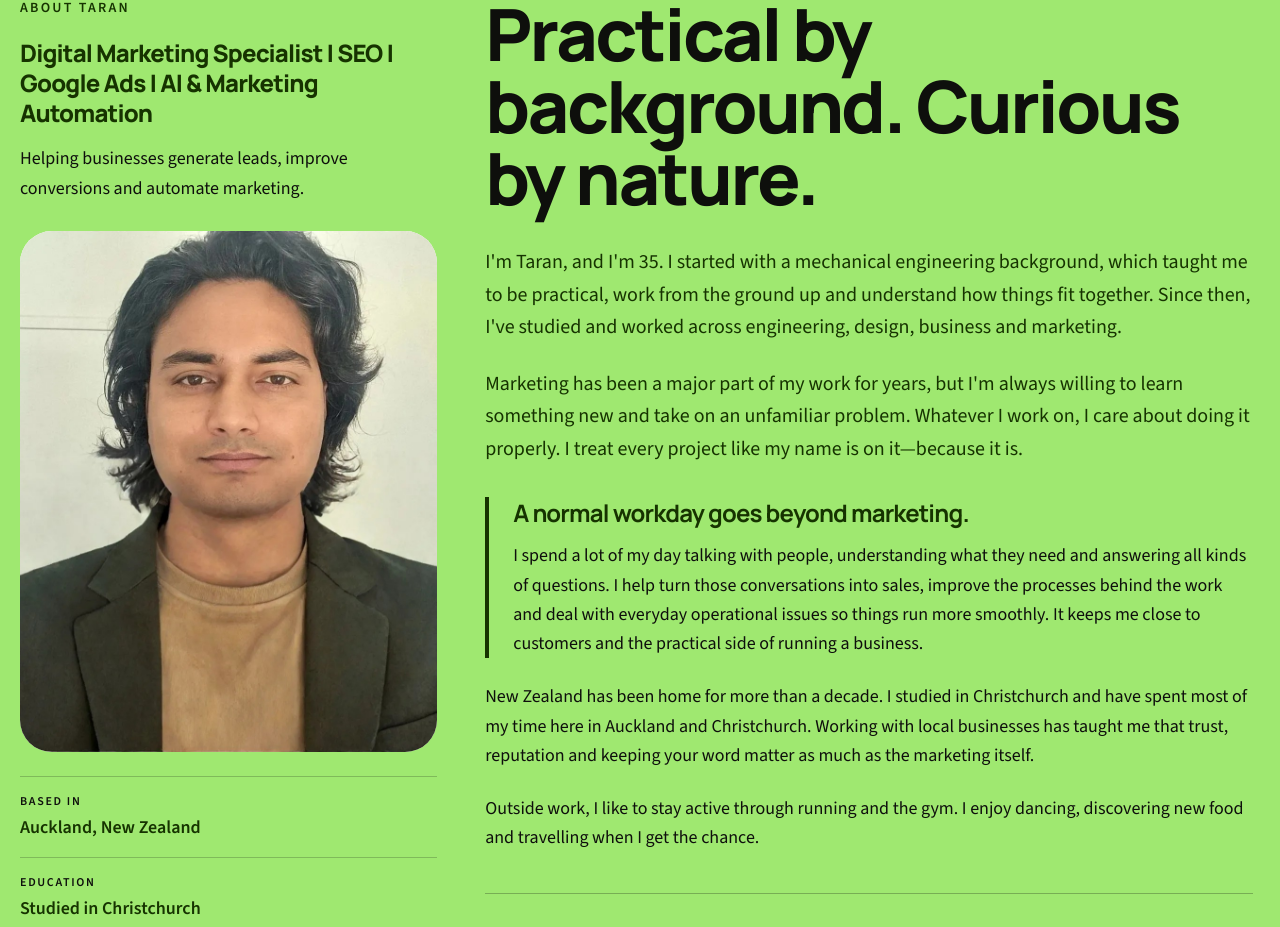
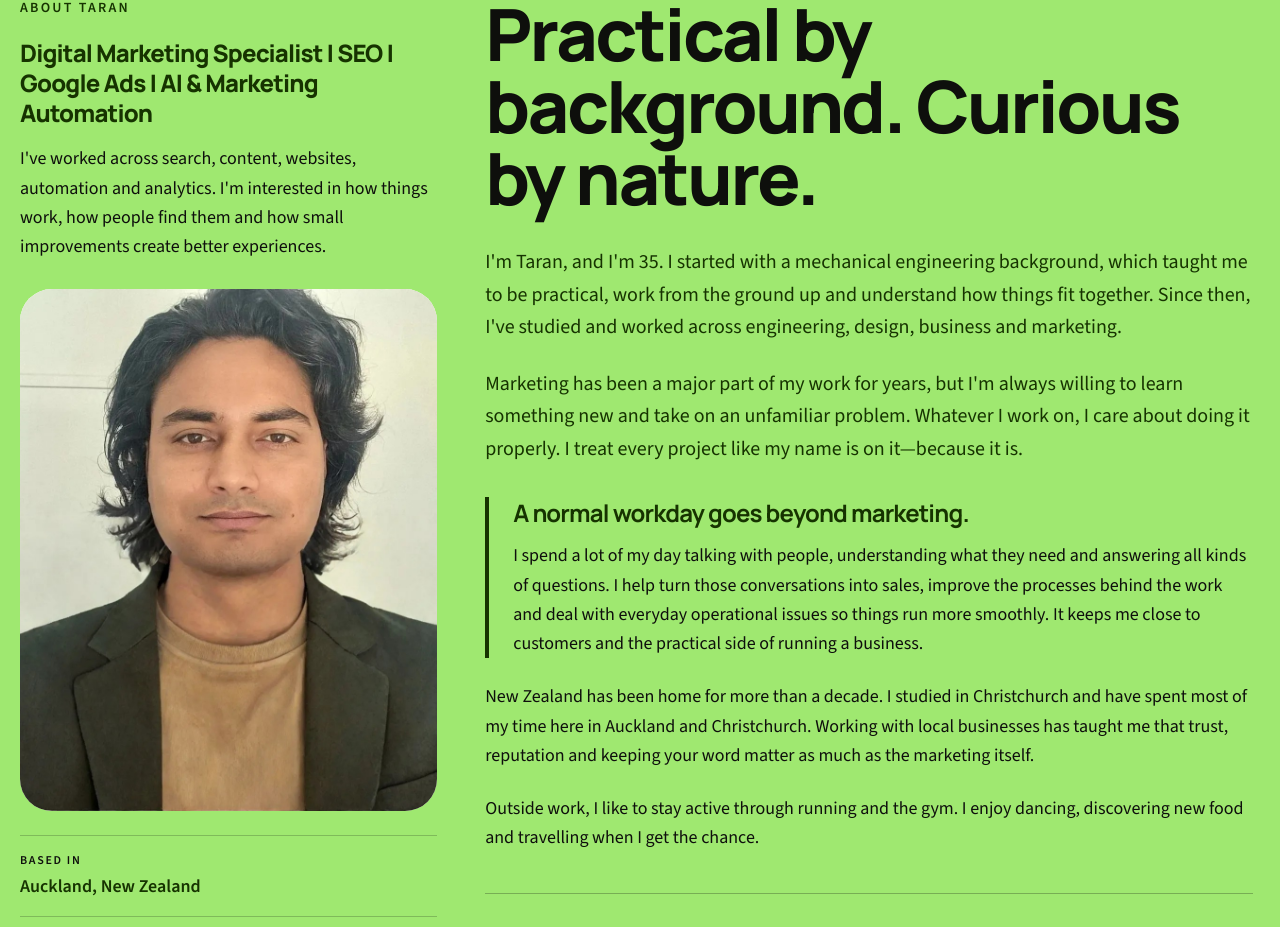
Before and after one commit to taranveerultra-bot/Tara-cv, a Next.js app: page / in a window 1280 px wide. Shown: the part 10336-11263 px from the top of the page. Built offline with nearby package versions, Linux system fonts and the light colour scheme.

Commit message:
Make about introduction experience focused

```diff
--- a/src/components/PortfolioSections.tsx
+++ b/src/components/PortfolioSections.tsx
@@ -198,7 +198,8 @@ export const AboutSection = () => (
                         Digital Marketing Specialist | SEO | Google Ads | AI &amp; Marketing Automation
                     </h3>
                     <p className="mt-4 max-w-md leading-relaxed text-secondary/80">
-                        Helping businesses generate leads, improve conversions and automate marketing.
+                        I&apos;ve worked across search, content, websites, automation and analytics. I&apos;m interested
+                        in how things work, how people find them and how small improvements create better experiences.
                     </p>
                     <div className="relative mt-7 aspect-[4/5] max-w-md overflow-hidden rounded-[2rem] bg-white">
                         <Image
```
